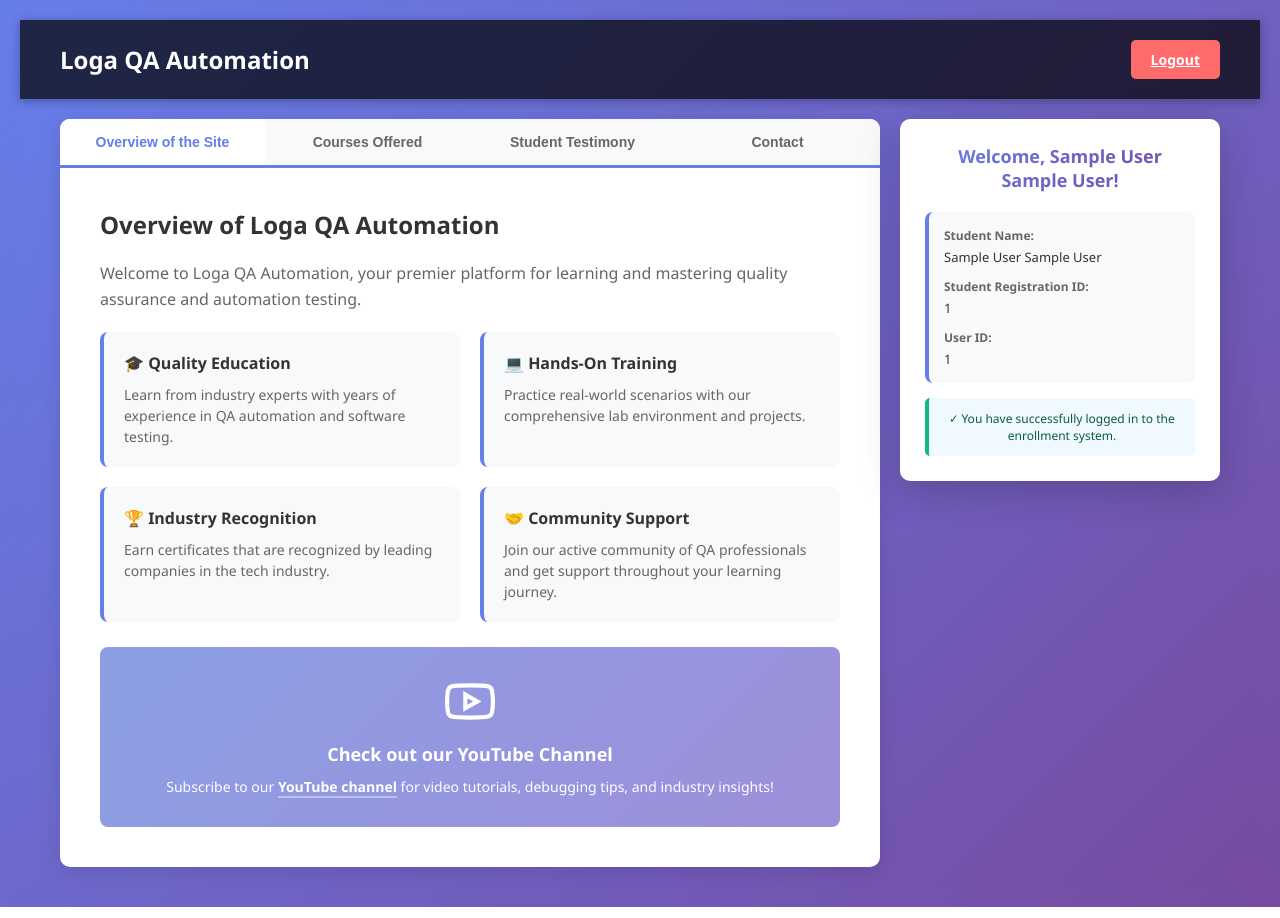
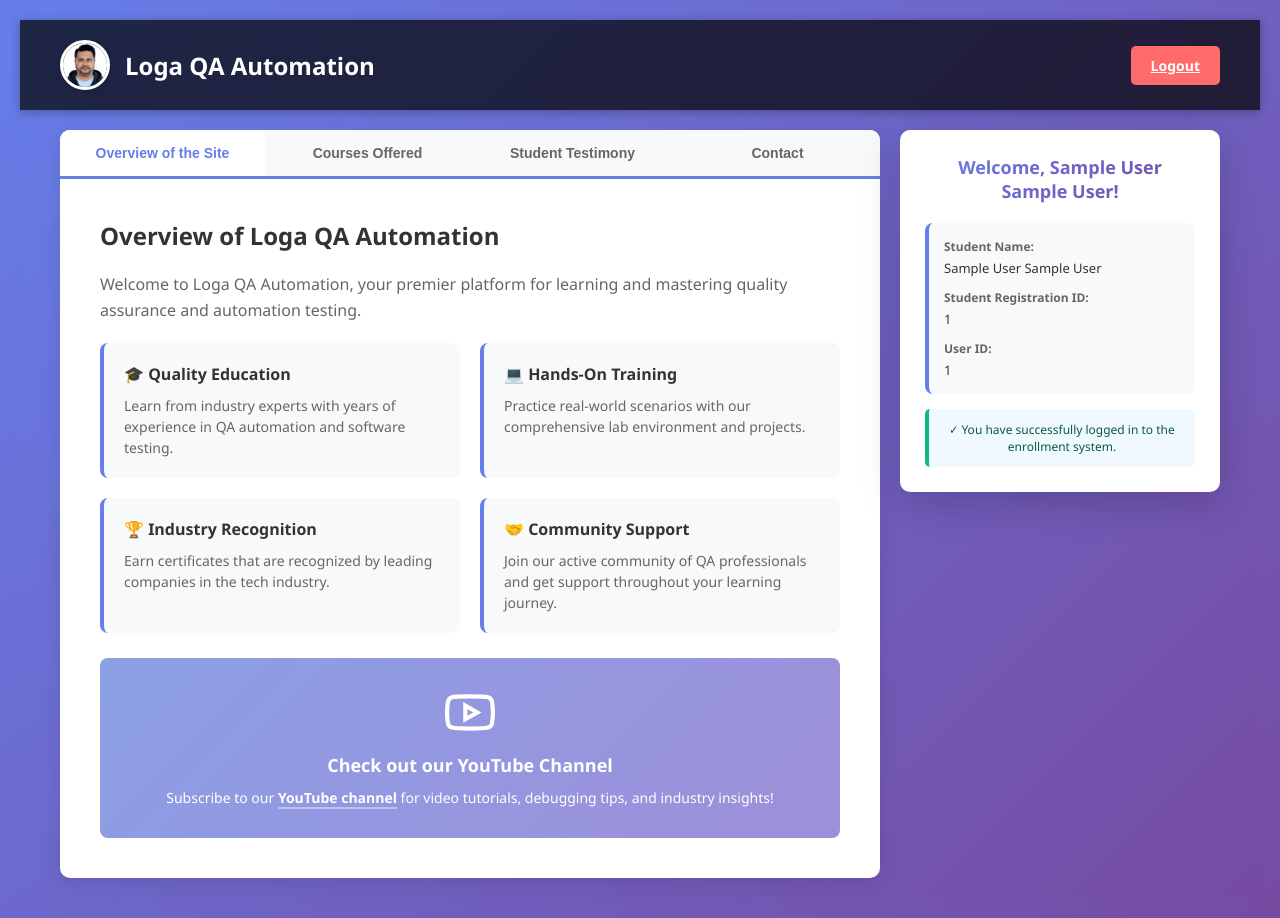
Before and after one commit to logaqaautomation/automatic-zingo, a Flask app: page /home in a window 1280 px wide. Run offline with Flask 3, Linux system fonts and the light colour scheme; the visitor is signed in with stand-in values (Sample User, id 1).

Commit message:
updated my photo

```diff
--- a/static/css/style.css
+++ b/static/css/style.css
@@ -145,9 +145,30 @@
     box-shadow: 0 2px 10px rgba(0, 0, 0, 0.3);
 }
 
+.navbar-left {
+    display: flex;
+    align-items: center;
+    gap: 15px;
+}
+
+.navbar-logo {
+    width: 50px;
+    height: 50px;
+    border-radius: 50%;
+    object-fit: cover;
+    border: 3px solid white;
+    box-shadow: 0 2px 8px rgba(0, 0, 0, 0.2);
+    transition: transform 0.3s ease;
+}
+
+.navbar-logo:hover {
+    transform: scale(1.1);
+}
+
 .navbar-title {
     font-size: 24px;
     font-weight: 600;
+    margin: 0;
 }
 
 .btn-logout {
--- a/templates/home.html
+++ b/templates/home.html
@@ -5,7 +5,10 @@
 {% block content %}
 <div class="home-container">
     <div class="navbar">
-        <h1 class="navbar-title">Loga QA Automation</h1>
+        <div class="navbar-left">
+            <img src="{{ url_for('static', filename='images/profile.jpeg') }}" alt="Profile Logo" class="navbar-logo">
+            <h1 class="navbar-title">Loga QA Automation</h1>
+        </div>
         <a href="{{ url_for('logout') }}" class="btn btn-logout">Logout</a>
     </div>
 
```
Also changed, not shown: static/images/profile.jpeg (added).
